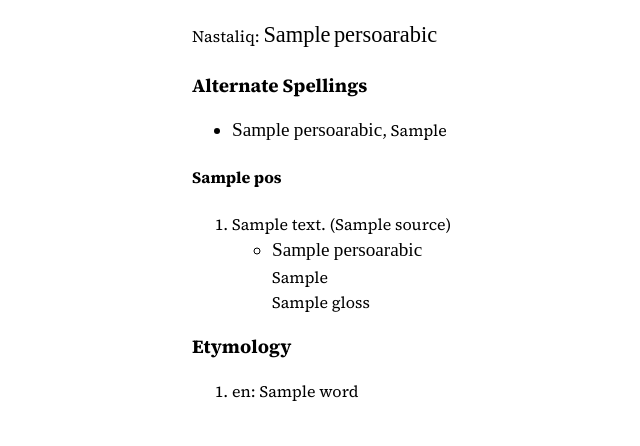
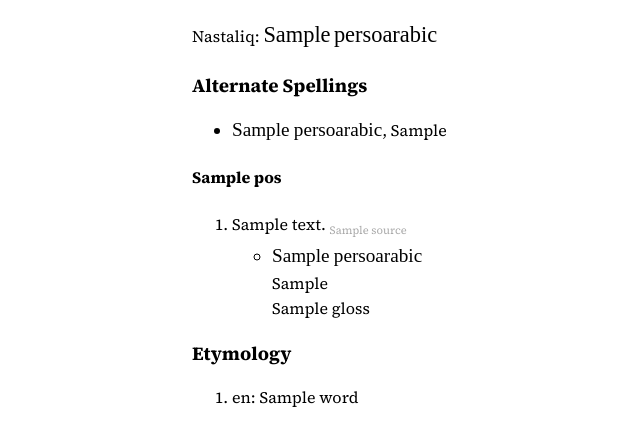
Before and after one commit to vqmalic/chaghatayproject, a Django app: template dictionary/templates/dictionary/entry_detail.html in a window 1280 px wide. Shown: the part 162-608 px from the top of the page, without its empty margins (48-688 px from the left). Run offline with Django 5.2, Linux system fonts and the light colour scheme; the template is opened without the code that fills it: most values are stand-ins (such as "Sample title", 1, 10 or a date in 2020); some web fonts are replaced.

Commit message:
sublter dict source

```diff
--- a/dictionary/static/dictionary/css/style.css
+++ b/dictionary/static/dictionary/css/style.css
@@ -186,3 +186,8 @@ div.resultblock{
     color: #000000;
     text-decoration: none;
 }
+
+sub.def-source {
+    color: #AAAAAA;
+    font-size: .7rem;
+}
--- a/dictionary/templates/dictionary/entry_detail.html
+++ b/dictionary/templates/dictionary/entry_detail.html
@@ -35,7 +35,7 @@
             <li>
             {{ def.definition_text | safe}}
             {% if def.source %}
-                <span class="def-source">({{ def.source.shortname }})</span>
+                <sub class="def-source">{{ def.source.shortname }}</sub>
             {% endif %}
                 {% if def.usageexample_set.all %}
                 <ul>
```
